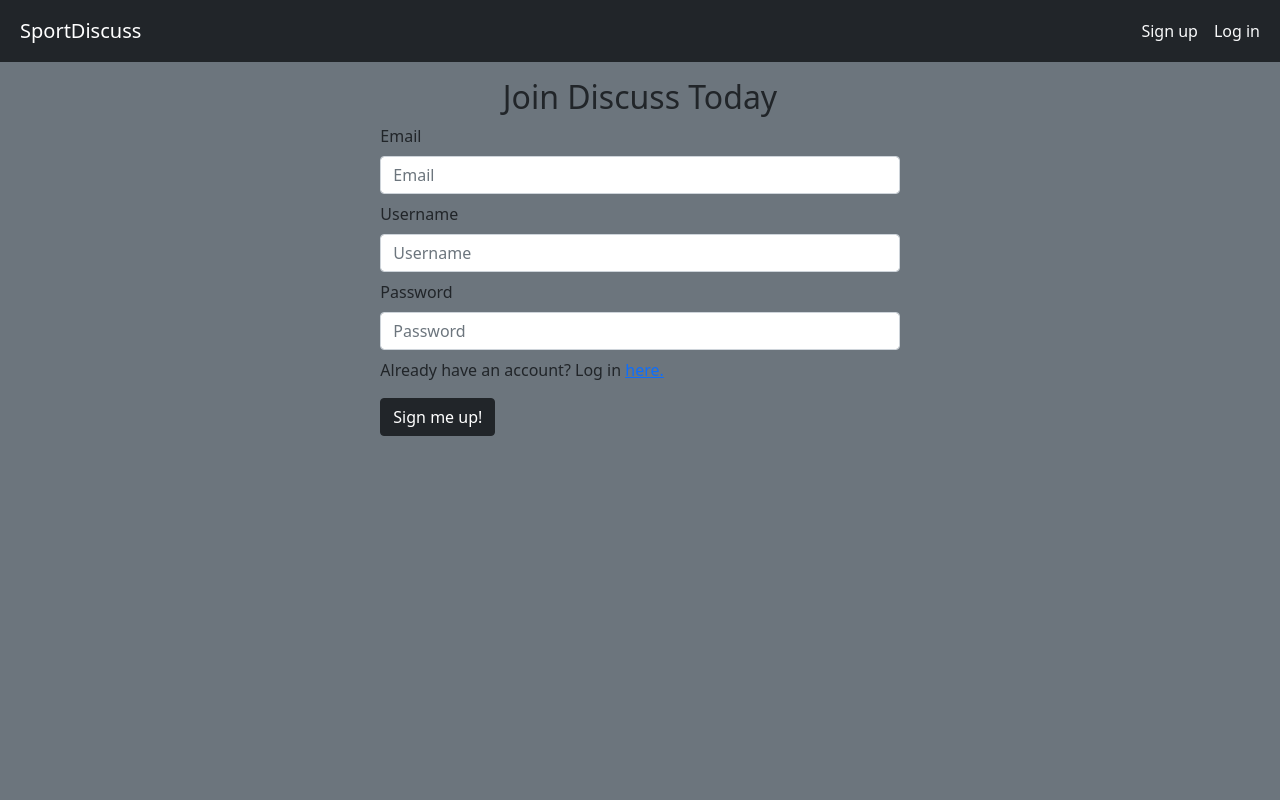
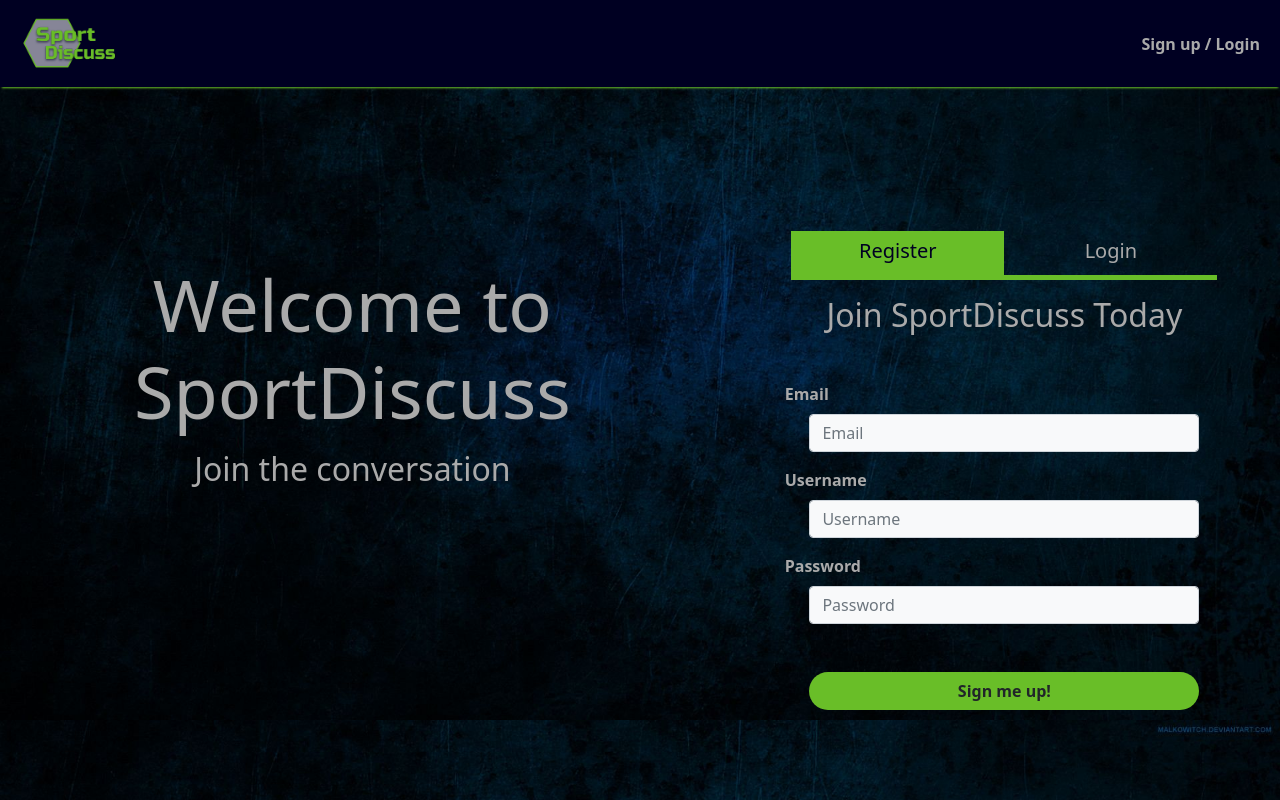
Before and after one commit to masuggs515/Sports_Betting_Forum, a Flask app: page /signup in a window 1280 px wide. Run offline with Flask 2, Linux system fonts and the light colour scheme; parts of the project's set-up code (start-up, migrations or seed data) failed here and were passed over; some libraries are stand-ins or nearby versions.

Commit message:
added styling and cleaner code

```diff
--- a/app.py
+++ b/app.py
@@ -1,26 +1,31 @@
+# all imports
+
 from flask import Flask, g, render_template, redirect, session, flash, request
 from sqlalchemy.exc import IntegrityError
 import requests
 import json
 from models import db, connect_db, User, Game, Comment, Like
 from secret import API_KEY
-from functions import add_comment, database_add_games
+from functions import add_comment, database_add_games, remove_like_from_comment
 from forms import RegisterUserForm, LoginUserForm, CommentForm, EditUserForm
 
+# Create app and connect to database
 
 app = Flask(__name__)
 app.config["SECRET_KEY"] = 'bettinggnitteb'
 app.config['SQLALCHEMY_DATABASE_URI'] = 'postgresql:///sports_forum'
-app.config['SQLALCHEMY_TRACK_MODIFICATIONS'] = False
-app.config['SQLALCHEMY_ECHO'] = True
 connect_db(app)
+
+db.create_all()
+
+# Global variables
 
 res = requests.get(f'https://api.the-odds-api.com/v3/sports/?apiKey={API_KEY}')
 all_leagues = json.loads(res.text)
 
-db.create_all()
+CURR_USER_KEY = "curr_user"
 
-CURR_USER_KEY = "curr_user"
+# User information
 
 @app.before_request
 def add_user_to_g():
@@ -53,8 +58,7 @@ def signup():
 
     If form not valid, present form.
 
-    If the there already is a user with that username: flash message
-    and re-present form.
+    If username is taken then flash message and re-present form.
     """
     if CURR_USER_KEY in session:
         return redirect('/leagues')
@@ -108,20 +112,19 @@ def logout():
     """Logs out user and removes user from session."""
     do_logout()
     flash('Successfully logged out.', 'success')
-    """Handle logout of user."""
     return redirect('/login')
 
 @app.route('/')
 def home_page():
+    """If user in session show all leagues, if not in session show register/login."""
     if CURR_USER_KEY in session:
         return redirect('/leagues')
 
     return redirect('/signup')
 
-# User page
-
 @app.route('/user/<user_id>')
 def user_details(user_id):
+    """Show user profile page."""
     user = User.query.get_or_404(user_id)
     comments = (Comment.query.filter(Comment.user_id==user.id)
                                     .order_by(Comment.timestamp.desc())
@@ -130,6 +133,12 @@ def user_details(user_id):
 
 @app.route('/user/<user_id>/edit', methods=["GET", "POST"])
 def edit_profile(user_id):
+    """On submit update user information.
+
+    If form not validated show edit user form.
+
+    If password incorrect flash message.
+    """
     form = EditUserForm()
     curr_user = User.query.get_or_404(user_id)
     if curr_user.id != g.user.id:
@@ -152,6 +161,10 @@ def edit_profile(user_id):
 
 @app.route('/user/<user_id>/delete')
 def delete_user(user_id):
+    """If user to delete has same id as user in the session then delete user from database and log out user.
+
+    If user is not user in session flash message and return to user profile page.
+    """
     user = User.query.get_or_404(user_id)
     if user.id == g.user.id:
         do_logout()
@@ -163,11 +176,12 @@ def delete_user(user_id):
         return redirect(f'/user/{user.id}')
 
 
-# Leagues and games/spreads
+# Leagues and games/spreads with bottom being comments
 
 
 @app.route('/leagues')
 def leagues_list():
+    """Show all leagues that have current available betting."""
     if all_leagues["success"]:
         league_data = all_leagues["data"]
         return render_template('leagues.html', league_data=league_data)
@@ -177,9 +191,13 @@ def leagues_list():
 
 @app.route('/leagues/<league>')
 def all_games_in_sport(league):
-    league_res = requests.get(f' https://api.the-odds-api.com/v3/odds/?apiKey={API_KEY}&sport={league}&region=us&mkt=spreads')
+    """
+    Retrieve from API and show all games available in chosen league.
+
+    If league has no betting data then flash message and redirect back to all leagues page.
+    """
+    league_res = requests.get(f'https://api.the-odds-api.com/v3/odds/?apiKey={API_KEY}&sport={league}&region=us&mkt=spreads')
     league_games = json.loads(league_res.text)
-
 
     j = database_add_games(league_games)
     if j == 'FAILED NO BETS':
@@ -189,6 +207,11 @@ def all_games_in_sport(league):
 
 @app.route('/game/<game_id>', methods=["GET", "POST"])
 def game_data_comments(game_id):
+    """Show game and spread data for game chosen.
+
+    On submit of comment add comment to database and return data to JavaScript.
+
+    if user is not logged in return error message to JavaScript to flash message."""
     form = CommentForm()
 
     comments= (Comment
@@ -210,6 +233,7 @@ def game_data_comments(game_id):
 
 @app.route('/comment/<comment_id>/delete', methods=["DELETE"])
 def delete_comment(comment_id):
+    """Delete comment from db and send response to JavaScript."""
     comment = Comment.query.get_or_404(comment_id)
     db.session.delete(comment)
     db.session.commit()
@@ -221,6 +245,7 @@ def delete_comment(comment_id):
 
 @app.route('/comment/add_like', methods=["POST"])
 def add_like():
+    """Add like to comment."""
     comment_id = request.json["comment_id"]
 
     new_like = Like(comment_id=comment_id, user_id=g.user.id)
@@ -231,10 +256,9 @@ def add_like():
 
 @app.route('/comment/remove_like', methods=["POST"])
 def remove_like():
+    """Remove like from comment."""
     comment_id = request.json["comment_id"]
-    like_id_obj = Like.query.filter(Like.comment_id==comment_id, Like.user_id==g.user.id).one()
-    like_id = like_id_obj.user_id
-    like = Like.query.get_or_404((like_id, comment_id))
+    like = remove_like_from_comment(comment_id)
     db.session.delete(like)
     db.session.commit()
     return ({"success":{"removed_like": comment_id}})
--- a/static/app.js
+++ b/static/app.js
@@ -22,12 +22,12 @@ function handleCommentResponse(commentData) {
     const user_image = commentData.data.user_image;
     const comment_id = commentData.data.comment_id;
     let commentHtml = `
-                <div id="${comment_id}" class="bg-dark border border-1 border-white rounded-3 mt-4 px-3 pt-2 text-justify float-left">
+                <div id="${comment_id}" class="bg-dark-blue border-green mt-4 px-3 pt-2 text-justify float-left">
                     <img src=${user_image} alt="" class="rounded-circle" width="35" height="35">
                     <h4 class="d-inline mx-2">${username}</h4>
                     <span class="float-end"><small>${time}</small></span>
-                            <span class="pt-2"><i class="likes d-inline bg-dark text-white float-end far fa-thumbs-up me-2"></i></span>
-                            <button type="submit" id="delete-comment" class="float-end btn btn-sm btn-outline-light me-2">
+                            <span class="pt-2"><i class="likes d-inline bg-dark-blue text-light-grey float-end far fa-thumbs-up me-2"></i></span>
+                            <button type="submit" id="delete-comment" class="float-end btn btn-sm bg-dark-blue text-light-grey border border-light rounded-3 me-2">
                             Delete comment <i class="fa fa-trash"></i></button>
                     <br>
                     <p class="mx-4 mt-2">${comment}</p>
--- a/static/stylesheets/app.css
+++ b/static/stylesheets/app.css
@@ -1,3 +1,101 @@
+/* Global Styles */
+
+.nav-shadow{
+    box-shadow: 0 3px 2px -2px #69be28;
+}
+
+input:focus, textarea:focus, button:focus{
+    outline: none;
+}
+
+.text-green, .text-green:hover{
+    color: #69be28;
+}
+
+.bg-dark-grey{
+    background-color: rgb(25, 24, 34);
+}
+
+#form-input{
+    width: 80%;
+    margin: 0 auto;
+}
+
+
+.text-light-grey, .text-light-grey:hover{
+    color: #AAA;
+    text-decoration: none;
+}
+
+.bg-light-grey{
+    background-color: rgba(133, 133, 151, 0.835);
+}
+
+.bg-light-grey:hover{
+    background-color: rgb(133,133,151);
+}
+
+.bg-grey{
+    background-color: rgb(55, 55, 65);
+}
+
+.bg-dark-blue, .bg-dark-blue:focus{
+    background-color: #002;
+}
+
+.text-dark-blue, .text-dark-blue:hover{
+    color: #002;
+    text-decoration: none;
+}
+
+.bg-green{
+    background-color: #69be28;
+}
+
+.border-green{
+    border: 1px solid #69be28;
+    border-radius: 10px;
+}
+
+.border-green-image{
+    border: 2px solid #69be28;
+    border-radius: 10px;
+}
+
+/* Login/Register styles */
+
+#login-register-btn{
+    border-radius: 50px;
+    width: 80%;
+}
+
+#signup-form{
+    height: 60vh;
+}
+
+.bg-login{
+    background-image: url('/static/images/loginBackground.jpg');
+    background-size: 100%;
+    overflow-x: hidden;
+}
+
+.border-green-login{
+    border-bottom: 5px solid #69be28;
+}
+
+/* Leagues Page */
+
+.bg-leagues{
+    background-image: url('/static/images/leaguesBackground.jpg');
+    background-size: 100%;
+    /* background-color: #AAA; */
+}
+.border-green-leagues{
+    border-bottom: 2px solid #69be28;
+
+}
+
+/* Games Page */
 
 #delete-comment{
     font-size: 0.7rem;
@@ -6,3 +104,16 @@
 .likes{
     cursor: pointer;
 }
+
+.comment-btn{
+    border-radius: 50px;
+    width: 100%;
+}
+
+.border-game-header{
+    border-bottom: 3px solid #69be28;
+}
+
+.border-game{
+    border: 1px solid #69be28;
+}
--- a/templates/base.html
+++ b/templates/base.html
@@ -9,22 +9,25 @@
     rel='stylesheet' integrity='sha384-giJF6kkoqNQ00vy+HMDP7azOuL0xtbfIcaT9wjKHr8RbDVddVHyTfAAsrekwKmP1'
     crossorigin='anonymous'>
   <link rel="stylesheet" href="/static/stylesheets/app.css">
+
   <title>{% block title %} %NFL BETTING{% endblock%}</title>
 </head>
 
-<body class="bg-secondary">
-  <nav class="navbar container-fluid navbar-dark bg-dark">
+<body>
+  <nav class="nav-shadow bg-dark-blue navbar container-fluid text-light-grey">
     <div class="py-2">
-      <a href="/" class="navbar-brand mx-2">SportDiscuss</a>
+
+      <a href="/" class="navbar-brand mx-2 text-light-grey"><img src="/static/images/logo.jpg" width="100" height="55"
+          alt=""></a>
     </div>
     <div class="d-flex flex-row">
       {% if not g.user %}
-      <div class="mx-2"><a class="link-light text-decoration-none" href="/signup">Sign up</a></div>
-      <div class="mx-2"><a class="link-light text-decoration-none" href="/login">Log in</a></div>
+      <div class="mx-2"><a class="text-light-grey text-decoration-none fw-bold" href="/signup">Sign up / Login</a></div>
       {% else %}
-      <div class="mx-2"><a class="link-light text-decoration-none" href="/user/{{g.user.id}}">{{g.user.username}} Profile</a></div>
-      <div class="mx-2"><a class="link-light text-decoration-none" href="/leagues">See Leagues</a></div>
-      <div class="mx-2"><a class="link-light text-decoration-none" href="/logout">Log out</a></div>
+      <div class="mx-2"><a class="text-light-grey text-decoration-none fw-bold" href="/user/{{g.user.id}}">{{g.user.username}}
+          Profile</a></div>
+      <div class="mx-2"><a class="text-light-grey text-decoration-none fw-bold" href="/leagues">See Leagues</a></div>
+      <div class="mx-2"><a class="text-light-grey text-decoration-none fw-bold" href="/logout">Log out</a></div>
       {% endif %}
     </div>
   </nav>
--- a/templates/signup.html
+++ b/templates/signup.html
@@ -2,24 +2,45 @@
 {% block title %}Join SportDiscuss{% endblock %}
 
 {% block content %}
-<div class="row justify-content-md-center">
-    <div class="col-md-7 col-lg-5">
-      <h2 class="join-message mt-3 text-center">Join Discuss Today</h2>
-      <form method="POST" id="user_form">
+
+<body class="bg-login">
+
+  <div class="row justify-content-md-between mt-5 pt-5 align-items-center">
+    <div class="login-card col text-light-grey pb-5">
+      <h1 class="text-center display-2 my-3">Welcome to SportDiscuss</h1>
+      <h2 class="text-center mx-5 mb-5 pb-5">Join the conversation</h2>
+    </div>
+    <div class="col-md-7 col-lg-5 m-3" id="signup-form">
+      <div class="container mt-3 p-3" id="signup-form">
+        <div class="row text-light-grey justify-content-center">
+          <a href="/signup" class="text-decoration-none text-center col-5 bg-green pt-2 pb-1  text-dark-blue">
+            <h5 class="">Register</h5>
+          </a>
+          <a href="/login" class="text-decoration-none text-center col-5 pt-2 pb-1 text-light-grey border-green-login">
+            <h5 class=""> Login</h5>
+          </a>
+        </div>
+        <h2 class="join-message mx-4 pt-3 text-center text-light-grey">Join SportDiscuss
+          Today</h2>
+        <form method="POST" id="user_form" class="mt-5">
           {{ form.hidden_tag() }}
 
           {% for field in form if field.widget.input_type != 'hidden' %}
           {% for error in field.errors %}
           <span class="text-danger">{{ error }}</span>
           {% endfor %}
-        {{field.label}}
-        {{ field(placeholder=field.label.text, class="my-2 form-control") }}
+          <div>
+            <b class="ms-4">{{field.label(class="text-light-grey")}}</b>
+            {{ field(placeholder=field.label.text, class="my-2 mb-3 form-control bg-light", id="form-input") }}
+          </div>
           {% endfor %}
-        <p class="text-cente">Already have an account? Log in <a class="text-primary" href="/login">here.</a></p>
-
-        <button class="btn btn-dark btn-block">Sign me up!</button>
+          <div class="justify-content-center mt-5 text-center">
+            <button id="login-register-btn" class="btn bg-green "> <b>Sign me
+                up!</b></button>
+          </div>
         </form>
       </div>
     </div>
-
+  </div>
+</body>
 {% endblock %}
```
Also changed, not shown: functions.py (+14 -2 lines), models.py (+4 -4 lines), templates/edit_user.html (+8 -5 lines), templates/game.html (+37 -31 lines), templates/league_games.html (+14 -7 lines), templates/leagues.html (+7 -3 lines), templates/login.html (+33 -14 lines), templates/user_details.html (+19 -14 lines), forms.py (line endings or trailing spaces), static/images/defaultProfileImage.jpg (added), static/images/leaguesBackground.jpg (added), static/images/loginBackground.jpg (added), static/images/logo.jpg (added). Lines whose indentation alone changed are shown as unchanged.
